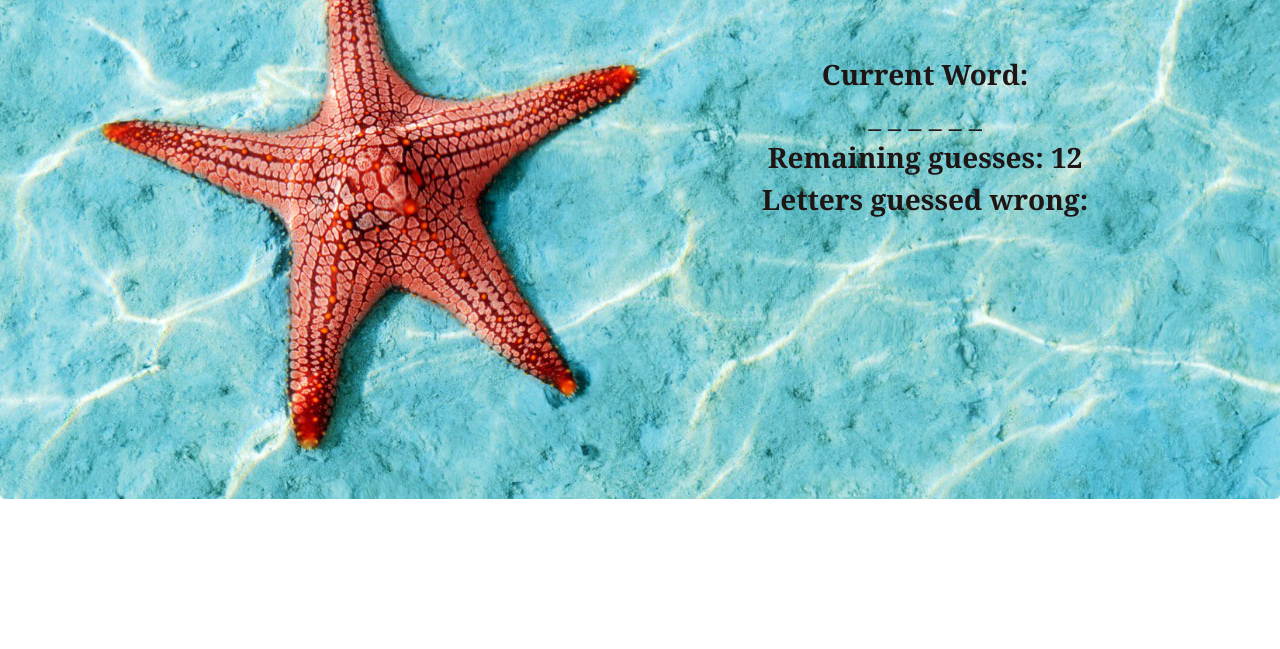
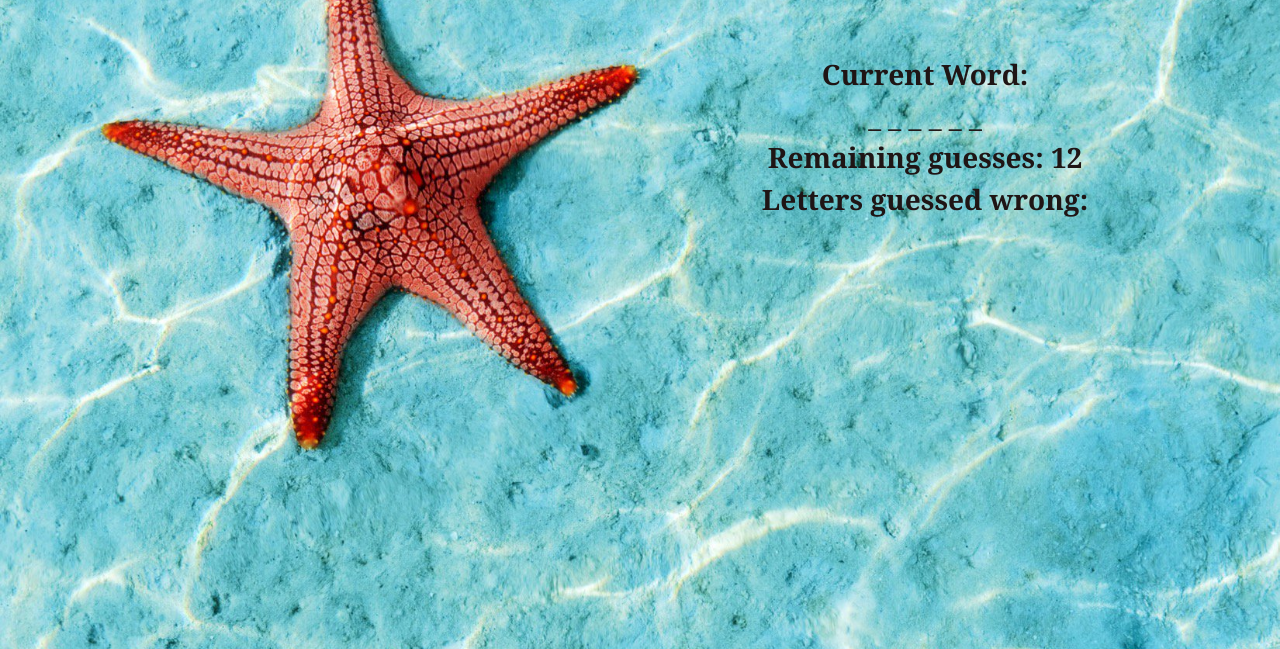
Before and after one commit to alla-akiyeva/Word-Guess-Game, a plain HTML site: page index.html in a window 1280 px wide. Shown: the part 151-800 px from the top of the page. Drawn offline with nearby package versions, Linux system fonts and the light colour scheme.

Commit message:
styling fixes, background image css

```diff
--- a/assets/css/style.css
+++ b/assets/css/style.css
@@ -3,19 +3,22 @@
   }
 
   body {
-      font-family: Arial, "Helvetica Neue", Helvetica, sans-serif;
-      font-size: 18px;
-      line-height: 34px;
-      background-attachment: scroll;
+    font-family: Arial, "Helvetica Neue", Helvetica, sans-serif;
+    font-size: 18px;
+    line-height: 34px;
+    background-image: url("../images/sea-star.jpg");
+    background-attachment: fixed;
+    /* background-size: 100% 100%; */
+    background-size: cover;
   }
   .jumbotron {
-    background-image: url("../images/sea-star.jpg");
+    /* background-image: url("../images/sea-star.jpg");
     background-attachment: fixed;
-    background-size: cover;
+    background-size: 100% 100%; */
+    background-color: transparent;
     text-align: center;
     color: black;
     font-family:Georgia, 'Times New Roman', Times, serif;
-    height: 650px;
   }
 
   .col-lg-4 {
--- a/index.html
+++ b/index.html
@@ -2,9 +2,9 @@
 <html lang=en>
 <head>
     <meta charset="utf-8">
-    <link rel="stylesheet" type="text/css" href="assets/css/style.css">
     <meta name="viewport" content="width=device-width, initial-scale=1.0">
     <link href="https://stackpath.bootstrapcdn.com/bootstrap/4.3.1/css/bootstrap.min.css" rel="stylesheet" integrity="sha384-ggOyR0iXCbMQv3Xipma34MD+dH/1fQ784/j6cY/iJTQUOhcWr7x9JvoRxT2MZw1T" crossorigin="anonymous">
+    <link rel="stylesheet" type="text/css" href="assets/css/style.css">
     <script>
         window.onload = function() {
             var context = new AudioContext();
```
